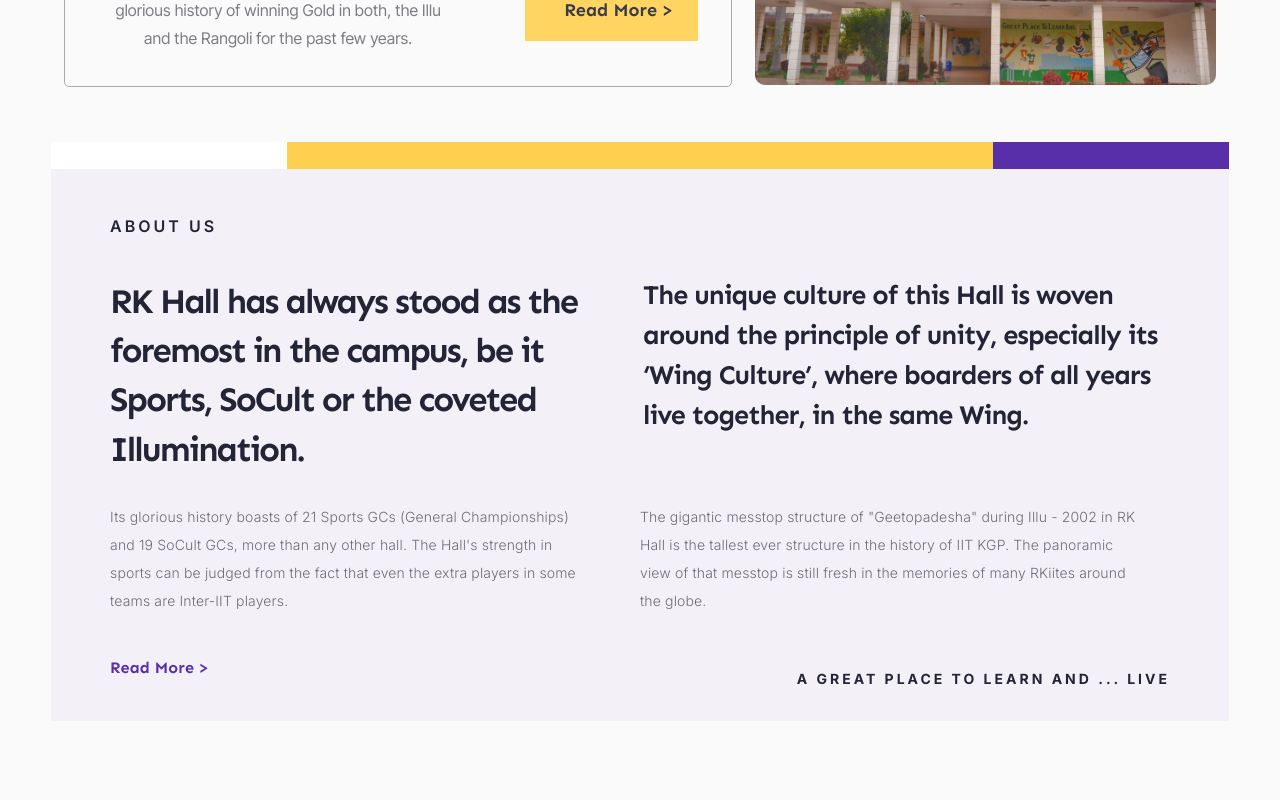
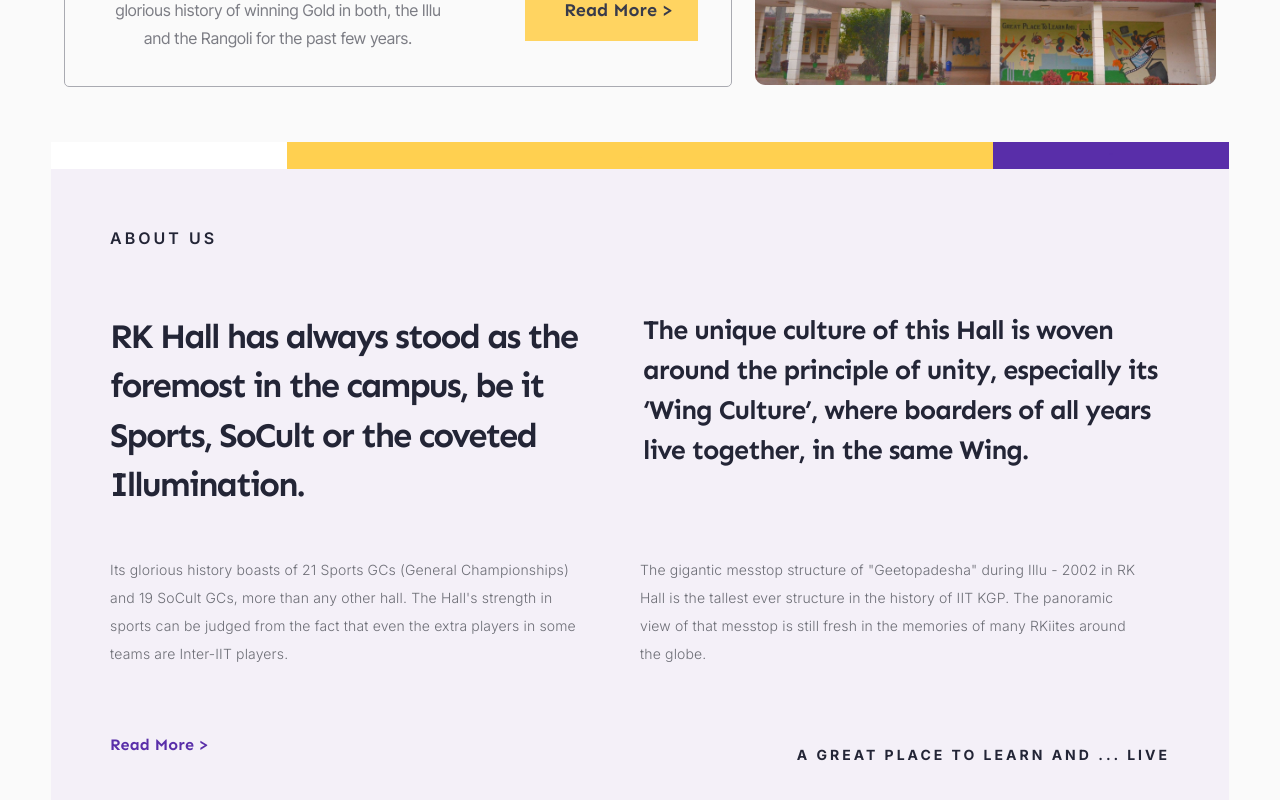
Before and after one commit to rkhall-iitkgp/Website-Frontend, a React (Create React App) app: page / in a window 1280 px wide. Shown: the part 1427-2227 px from the top of the page. Built offline with nearby package versions, Linux system fonts and the light colour scheme.

Commit message:
fixed aboutUs

```diff
--- a/src/components/Home_About/css/css.css
+++ b/src/components/Home_About/css/css.css
@@ -3,17 +3,18 @@
 @import url('https://fonts.googleapis.com/css2?family=Inter:wght@700&family=Sen&display=swap');
 @import url('https://fonts.googleapis.com/css2?family=Inter:wght@600&family=Sen&display=swap');
 
-.aboutUs{
+.aboutUs {
     background: #F4F0F8;
     margin-left: 4%;
     margin-right: 4%;
 }
 
-.about_type3, .about_type2{
+.about_type3,
+.about_type2 {
     display: none;
 }
 
-.heading{
+.heading {
     /* Cap 1 */
     font-family: 'Inter';
     font-style: normal;
@@ -28,8 +29,8 @@
     text-align: left;
     margin: 5%;
     margin-top: 0;
-    padding-top: 4%;
-    margin-bottom: -4%;
+    padding-top: 5%;
+    margin-bottom: -2%;
 
     /* Black */
 
@@ -37,15 +38,16 @@
 }
 
 
-.content1{
+.content1 {
     width: 45%;
     margin: 5%;
     text-align: left;
     margin-right: 0;
     padding-right: 0;
-    margin-bottom: 0;
+    margin-bottom: 1.5%;
 }
-.content1 .part1{
+
+.content1 .part1 {
     font-family: 'Sen';
     font-style: normal;
     font-weight: 700;
@@ -61,13 +63,14 @@
     color: #232536;
 }
 
-.content2{
+.content2 {
     width: 50%;
     margin: 5%;
     text-align: left;
     margin-bottom: 0;
 }
-.content2 .part1{
+
+.content2 .part1 {
     font-family: 'Sen';
     font-style: normal;
     font-weight: 700;
@@ -81,12 +84,13 @@
     color: #232536;
 }
 
-.item1{
+.item1 {
     display: flex;
     padding-bottom: 0;
     margin-bottom: 0;
 }
-.item2{
+
+.item2 {
     display: flex;
     margin: 0;
     padding: 0;
@@ -137,28 +141,31 @@
     margin-bottom: 0;
     padding-bottom: 0;
 }
-.item2 .part2 p{
+
+.item2 .part2 p {
     margin: 5%;
     margin-top: 0;
     margin-bottom: 0;
     padding-bottom: 0;
 }
 
-.more{
+.more {
     margin: 5%;
-    margin-top: 0;
+    margin-top: 2%;
     padding-top: 0;
     display: flex;
 }
 
-.more .link{
+.more .link {
     width: 50%
 }
-.more .text{
+
+.more .text {
     width: 50%;
+    margin-bottom: 2%;
 }
 
-.more a{
+.more a {
     font-family: 'Sen';
     font-style: normal;
     font-weight: 700;
@@ -172,7 +179,7 @@
     text-decoration: none;
 }
 
-.more p{
+.more p {
     font-family: 'Inter';
     font-style: normal;
     font-weight: 700;
@@ -189,29 +196,32 @@
     text-align: right;
 }
 
-.design{
+.design {
     display: flex;
     height: 2%;
     margin: 4%;
     margin-bottom: 0;
 }
-.design .d1{
+
+.design .d1 {
     background: #ffffff;
     color: #ffffff;
     width: 20%;
 }
-.design .d2{
+
+.design .d2 {
     background: #FFD050;
     width: 60%;
     color: #FFD050;
 }
-.design .d3{
+
+.design .d3 {
     background: #592EA9;
     color: #592EA9;
     width: 20%;
 }
 
-.design p{
+.design p {
     padding: 0.5%;
     margin: 0;
 }
@@ -223,17 +233,18 @@
     width: auto;
 } */
 
-@media only screen and (max-width: 500px){
+@media only screen and (max-width: 500px) {
     .aboutUs {
         margin-left: 0;
         margin-right: 0;
     }
+
     .design {
         margin: 0;
         margin-bottom: 0;
     }
 
-    .heading{
+    .heading {
         padding-top: 15%;
         padding-bottom: 5%;
         padding-left: 1%;
@@ -244,25 +255,29 @@
         color: #ffffff;
         width: 20%;
     }
+
     .design .d2 {
         background: #FFD050;
         width: 80%;
         color: #FFD050;
     }
+
     .design .d3 {
         background: #592EA9;
         color: #592EA9;
         width: 80%;
     }
 
-    .main-content{
+    .main-content {
         width: 100%;
     }
-    .content1{
+
+    .content1 {
         width: 100%;
         margin-right: 2%;
     }
-    .item2 .part1{
+
+    .item2 .part1 {
         width: 100%;
         margin-right: 2%;
     }
@@ -271,6 +286,7 @@
         width: 100%;
         margin-right: 2%;
     }
+
     .item2 .part2 {
         width: 100%;
         margin-right: 2%;
@@ -281,10 +297,12 @@
         margin-top: 0;
         padding-top: 0;
     }
+
     .more .text {
         width: 100%;
         margin-left: 0;
     }
+
     .more .link {
         width: 100%;
     }
@@ -292,10 +310,12 @@
     /* .content1, .content2, .item2 .part1 p, .item2 .part2 p, .more{
         margin-left: 5%;
     } */
-    .about_type1{
+    .about_type1 {
         display: none;
     }
-    .about_type2, .about_type3{
+
+    .about_type2,
+    .about_type3 {
         display: block;
     }
 }
```
Also changed, not shown: src/pages/Home/Home.js (+36 -0 lines).
